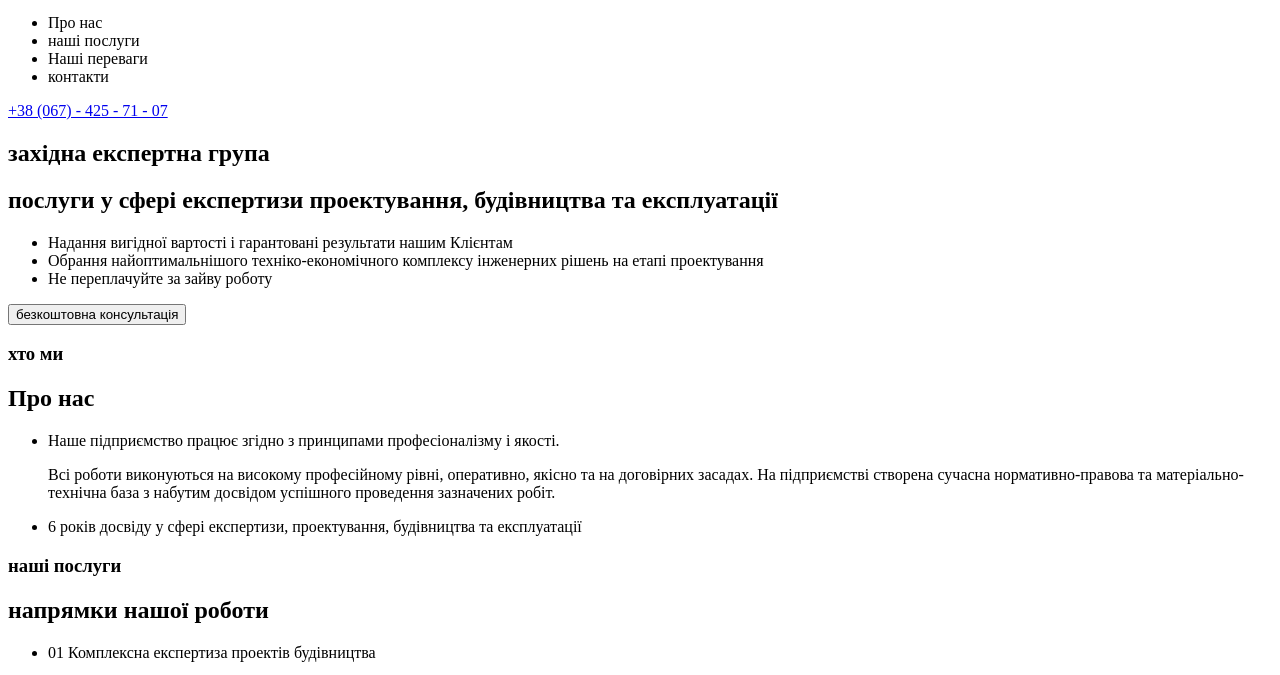
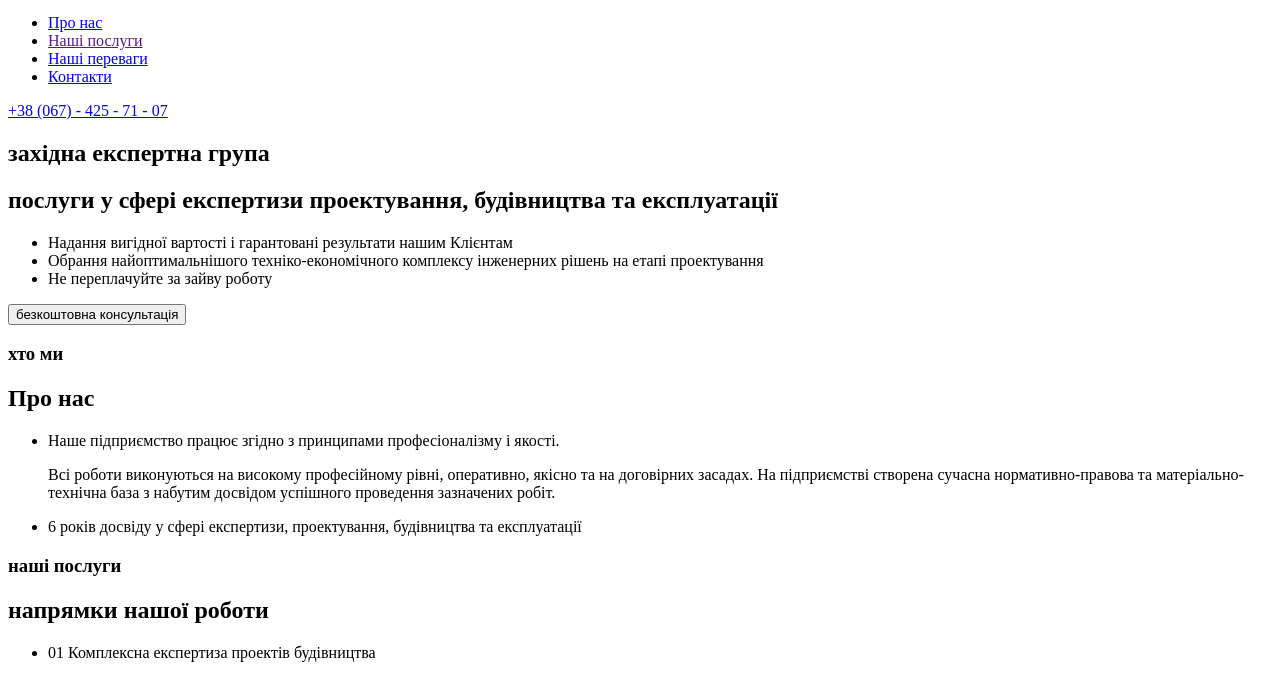
Before and after one commit to IhorRykun/Zahidna-group, a plain HTML site: page index.html in a window 1280 px wide. Shown: the part 66-741 px from the top of the page. Drawn offline with Linux system fonts and the light colour scheme.

Commit message:
Update index.html

```diff
--- a/index.html
+++ b/index.html
@@ -3,12 +3,13 @@
 
 <head>
     <meta charset="UTF-8">
-    <meta http-equiv="X-UA-Compatible" content="IE=edge" />
-    <meta name="viewport" content="width=device-width, initial-scale=1.0" />
+    <meta http-equiv="X-UA-Compatible" content="IE=edge">
+    <meta name="viewport" content="width=device-width, initial-scale=1.0">
     <title>Zahidna-expertna-group</title>
 </head>
 
 <body>
+    <header>
         <!-- Голова сайту -->
         <nav>
             <a href="./index.html">
@@ -16,10 +17,11 @@
             </a>
             <nav>
                 <Ul>
-                <li>Про нас</li>
-                <li>наші послуги</li>
-                <li>Наші переваги</li>
-                <li>контакти</li>
+                    <li>
+                        <a href="./">Про нас</a> </li>
+                    <li><a href="">Наші послуги</a></li>
+                    <li><a href="./">Наші переваги</a></li>
+                    <li><a href="./">Контакти</a></li>
                 </Ul>
             </nav>
             <a href="tel:+380674257107">+38 (067) - 425 - 71 - 07</a>
```
Lines whose indentation alone changed are shown as unchanged.
